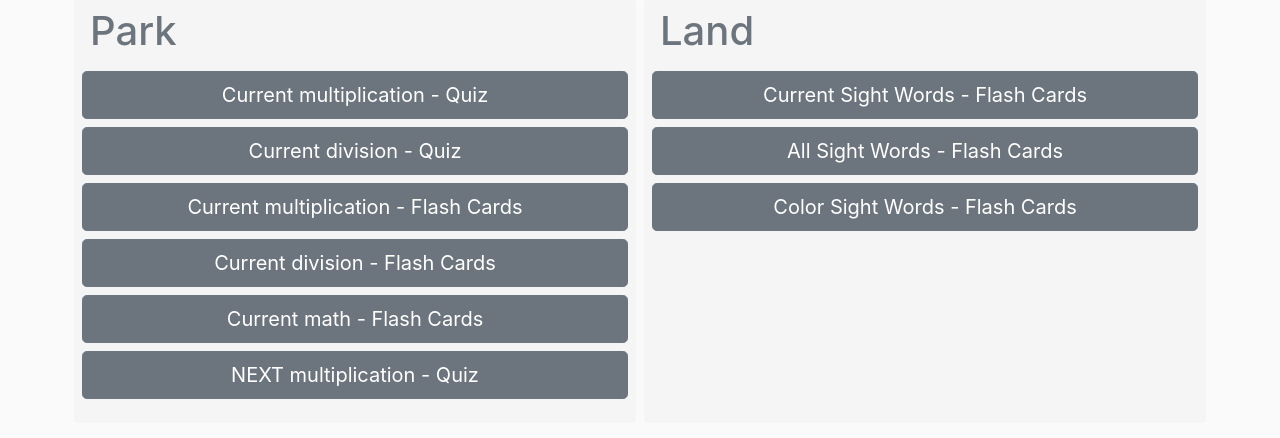
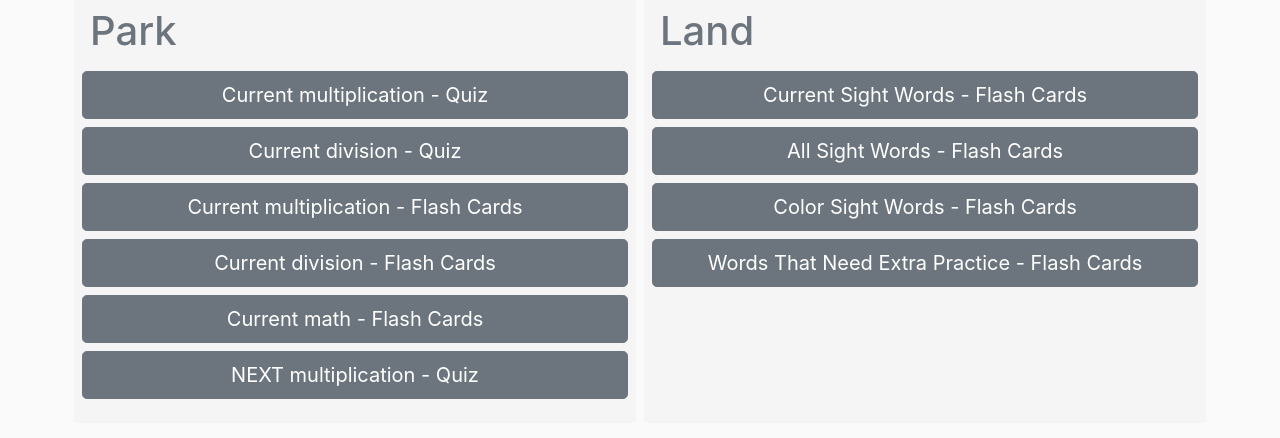
Before and after one commit to pdbartsch/parkland, a Flask app: page / in a window 1280 px wide. Shown: the part 163-601 px from the top of the page. Run offline with Flask 2, Linux system fonts and the light colour scheme; some libraries are stand-ins or nearby versions.

Commit message:
extra practice words

```diff
--- a/parklandapp/routes.py
+++ b/parklandapp/routes.py
@@ -51,6 +51,12 @@ def all_words():
 @app.route("/color_words")
 def color_words():
     word = random.choice(pbwords.colors)
+    return render_template("words.html", heading_text="Colors", word=word)
+
+
+@app.route("/xtra_practice_words")
+def xtra_practice_words():
+    word = random.choice(pbwords.problems)
     return render_template("words.html", heading_text="Colors", word=word)
 
 
--- a/parklandapp/templates/home.html
+++ b/parklandapp/templates/home.html
@@ -88,6 +88,15 @@
       >
         Color Sight Words - Flash Cards
       </button>
+
+      <button
+        type="button"
+        class="btn btn-secondary btn-lg btn-block"
+        value="Extra practice sight words"
+        onClick="location.href='{{ url_for('xtra_practice_words') }}';"
+      >
+        Words That Need Extra Practice - Flash Cards
+      </button>
     </p>
   </div>
 </div>
--- a/pbwords.py
+++ b/pbwords.py
@@ -112,6 +112,21 @@ sws = [
     "out",
 ]
 
+problems = [
+    "then",
+    "there",
+    "and",
+    "pretty",
+    "now",
+    "you",
+    "your",
+    "on",
+    "do",
+    "did",
+    "could",
+    "ate",
+    "came",
+]
 colors = sws[0:11]
 
 swsc = sws[0:46]
```
